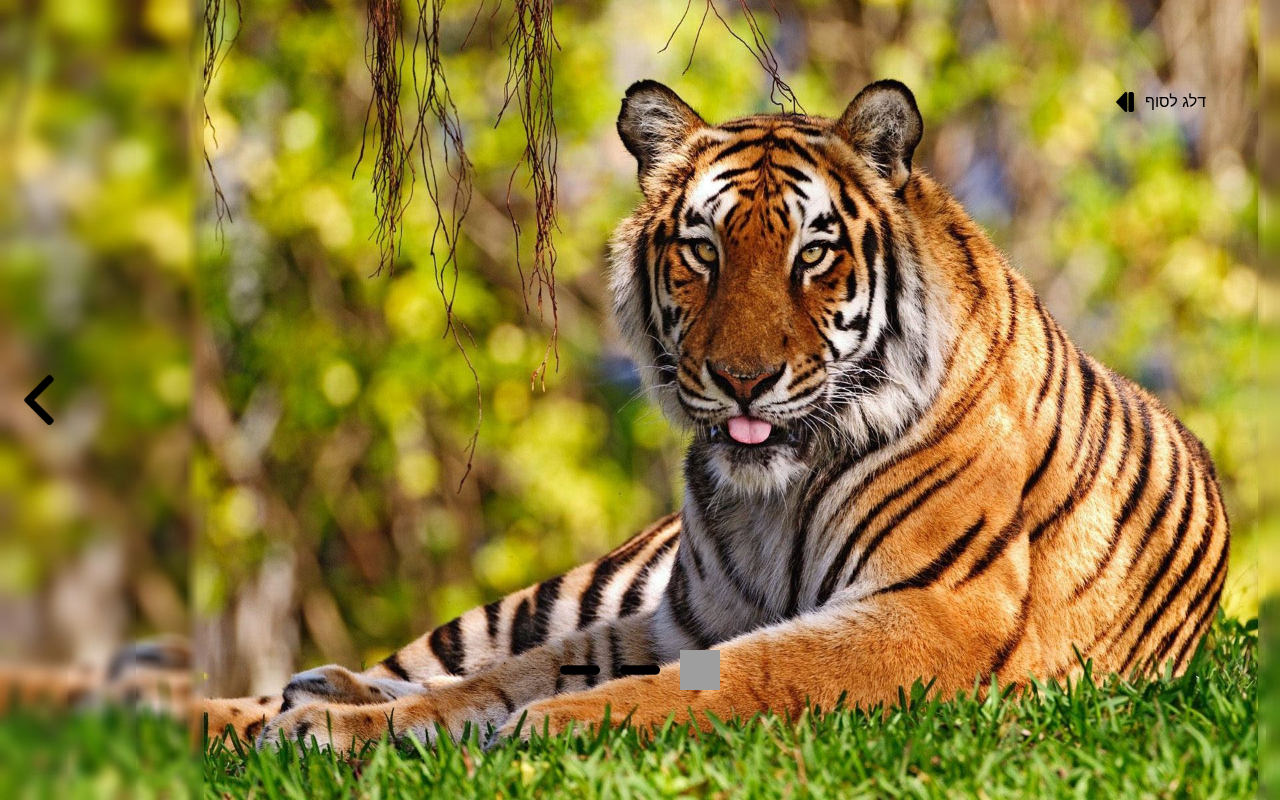
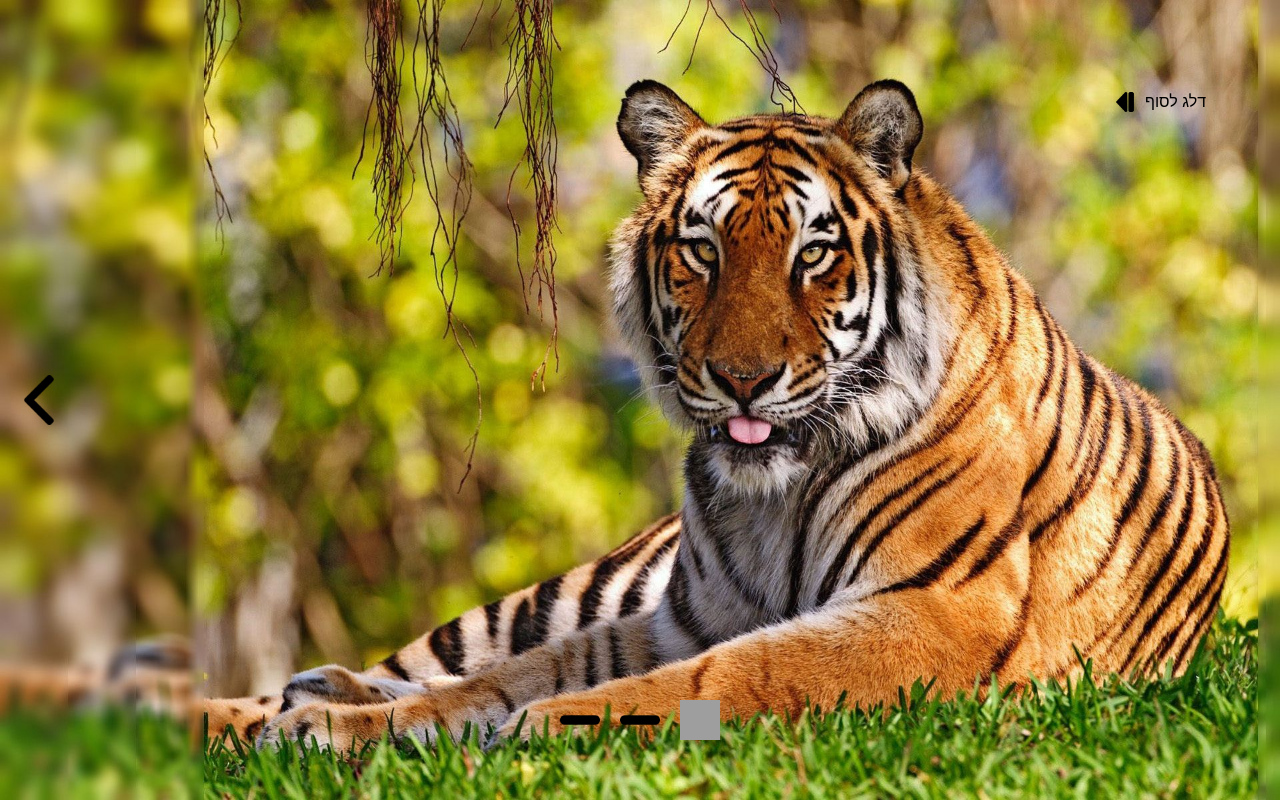
Before and after one commit to AnSyn/Ansyn-Landing-Page, an Angular app: page / in a window 1280 px wide. Built offline with nearby package versions, Linux system fonts and the light colour scheme; grey boxes are pictures that could not be loaded.

Commit message:
buttom-50

```diff
--- a/src/app/images/images.component.less
+++ b/src/app/images/images.component.less
@@ -96,7 +96,7 @@
         display: flex;
         align-items: center;
         justify-content: center;
-        bottom: 100px;
+        bottom: 50px;
         position: absolute;
 
         img {
```
